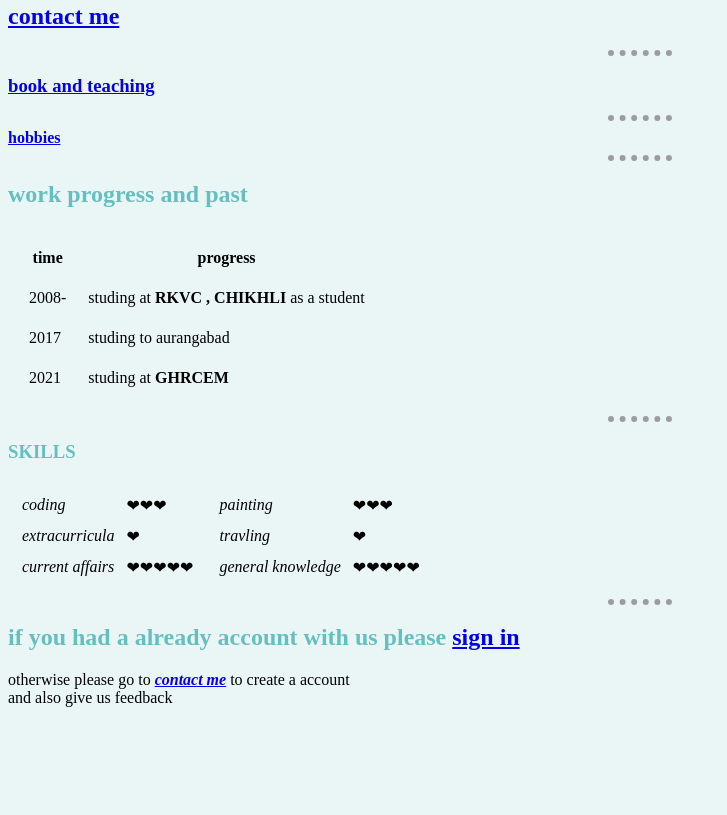
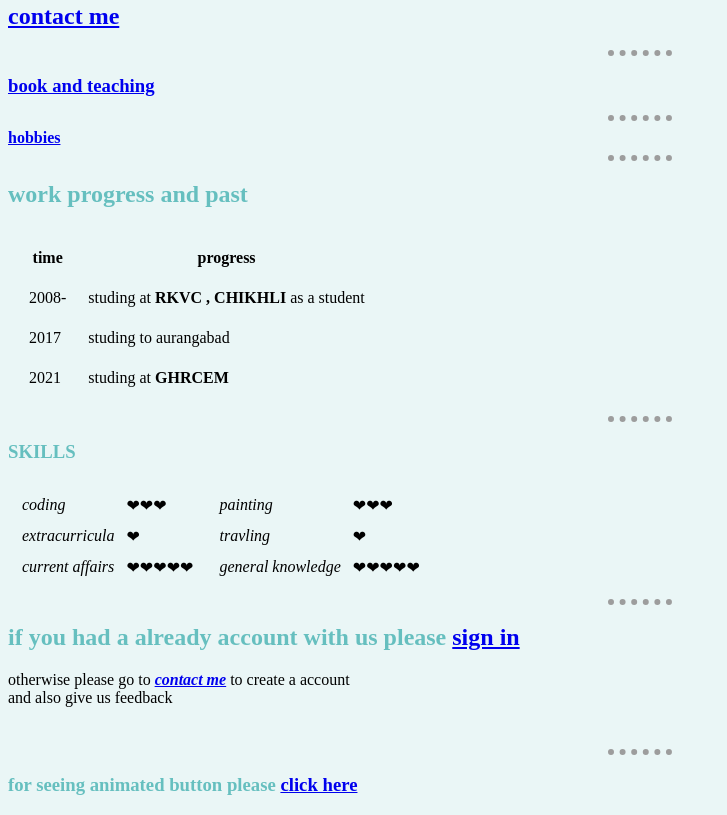
Before and after one commit to amardippadghan/cv, a plain HTML site: page index.html in a window 1280 px wide. Shown: the part 385-1200 px from the top of the page, without its empty margins (0-727 px from the left). Before the commit the page ends 1108 px from the top, so only its background shows below. Drawn offline with Linux system fonts and the light colour scheme.

Commit message:
adding link to hover butoon

```diff
--- a/index.html
+++ b/index.html
@@ -114,6 +114,11 @@
 <h2>if you had a already account with us please <a href="signin.html">sign in</a></h2>
 <p>otherwise please go to <a href="contactme.html"><strong><em>contact me</em></strong></a> to create a account <br />
 and also give us feedback </p>
+  <br>
+
+  <hr>
+  <h3>for seeing animated button please <a href="hover.html">click here</a></h3>
+  </body>
 
 
 
```
